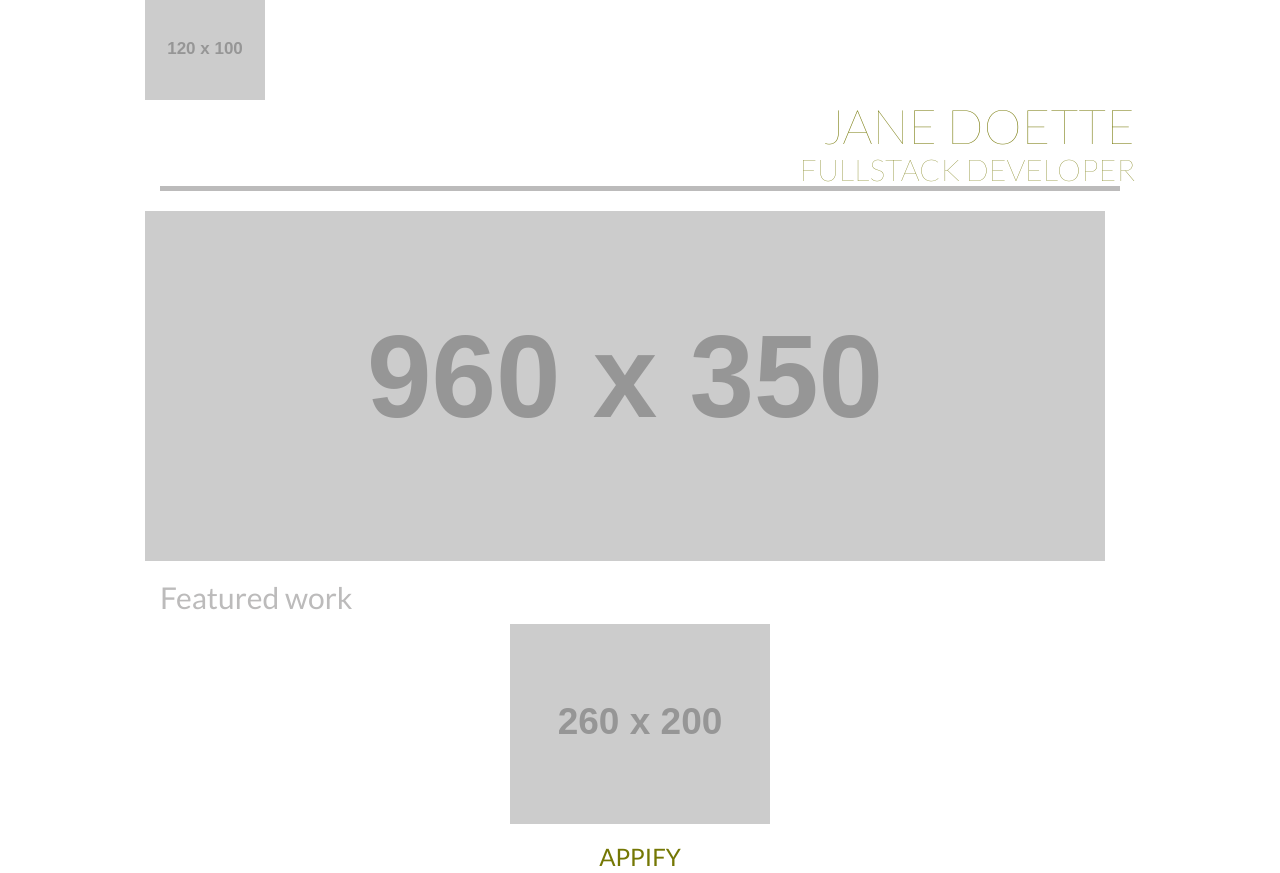
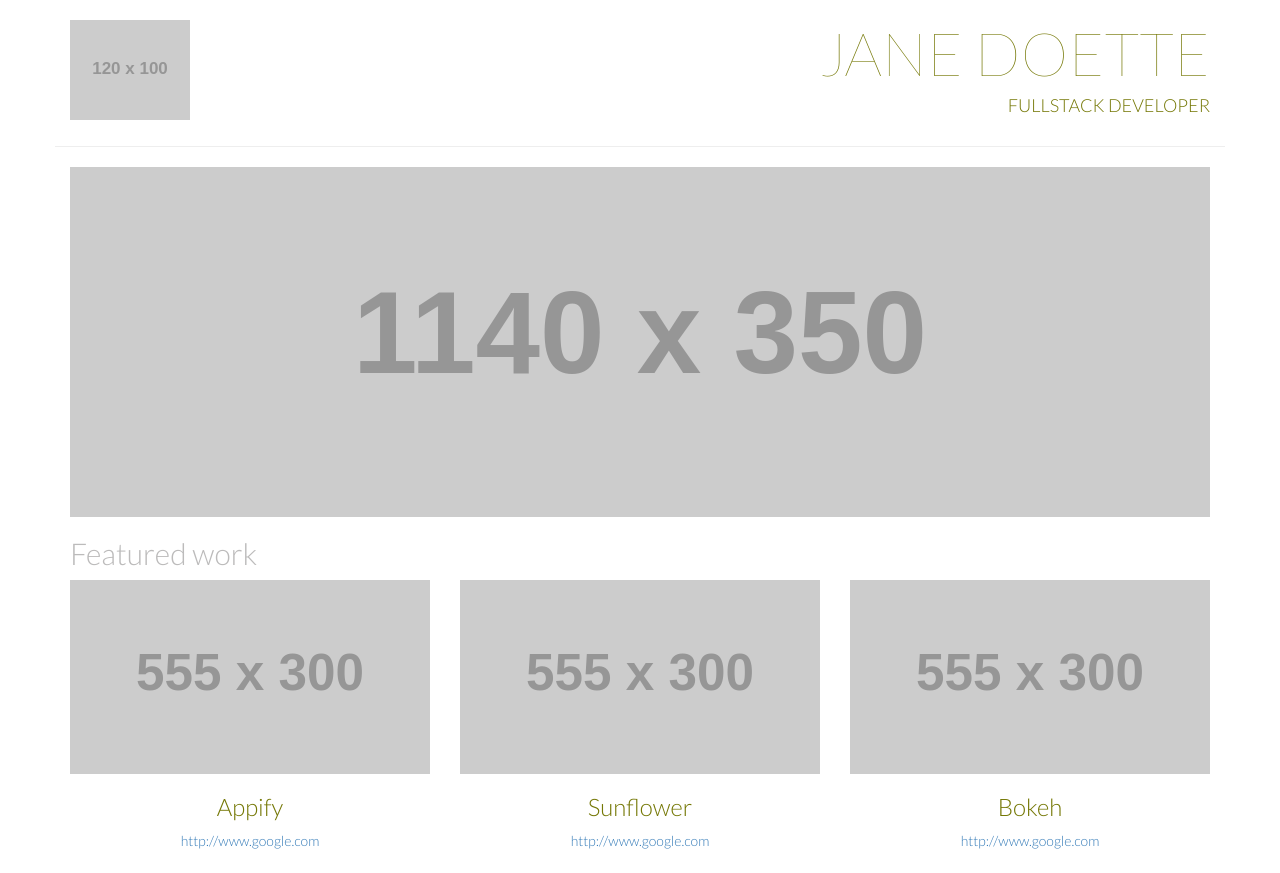
Before and after one commit to runar-rkmedia/portfolio, a plain HTML site: page test.html in a window 1280 px wide. Shown: the top 873 px of the page. After the commit the page ends 851 px from the top, so only its background shows below. Drawn offline with Linux system fonts and the light colour scheme; placeholder pictures from the web are drawn by us.

Commit message:
Build site using bootstrap.

```diff
--- /dev/null
+++ b/bootstrap/css/portfolio.css
@@ -0,0 +1,24 @@
+*{
+  font-family: 'Lato', sans-serif;
+  font-weight: 300;
+  color: #747704;
+}
+
+.text-muted{
+  color: #BCBBBB;
+}
+.text-thin{
+  font-weight: 100;
+}
+
+.title-logo{
+  margin-top: 20px;
+}
+
+.title-super{
+  font-size: 60px;
+}
+
+.top_hr{
+
+}
--- a/test.html
+++ b/test.html
@@ -1,48 +1,60 @@
 <!DOCTYPE html>
 <html>
-
 <head>
-    <!-- <link rel="stylesheet" href="//normalize-css.googlecode.com/svn/trunk/normalize.css"> -->
-    <link href="https://fonts.googleapis.com/css?family=Lato:100,400" rel="stylesheet">
+    <meta charset="utf-8">
+    <meta http-equiv="X-UA-Compatible" content="IE=edge">
+    <meta name="viewport" content="width=device-width, initial-scale=1">
+    <!-- The above 3 meta tags *must* come first in the head; any other head content must come *after* these tags -->
+    <!-- Fonts used -->
+    <link href="https://fonts.googleapis.com/css?family=Lato:100,300" rel="stylesheet">
+    <!-- Bootstrap -->
     <link rel="stylesheet" href="bootstrap/css/bootstrap.min.css">
-    <link rel="stylesheet" href="framework/css/portfolio.css">
+    <link rel="stylesheet" href="bootstrap/css/portfolio.css">
     <meta charset="utf-8">
     <title>Front-End Ninja</title>
 </head>
-
 <body>
-    <div class="grid">
-        <div class="header">
+    <div class="container">
         <div class="row">
-                <div class="col-3 logo">
-                    <img src="http://placehold.it/120x100" alt="logo">
+            <div class="col-xs-3">
+                <img class="title-logo" src="http://placehold.it/120x100" alt="logo">
             </div>
-                <col-9>
+            <div id="header" class="col-xs-9 text-right pull-right text-uppercase">
                 <!-- <h1>Runar Kristoffersen</h1> -->
-                    <h1>Jane Doette</h1>
-                    <h2 class="description">Fullstack Developer</h2>
-                </col-9>
+                <h1 class="text-thin title-super">Jane Doette</h1>
+                <h4 id="slogan">Fullstack Developer</h2>
             </div>
         </div>
-        <div class="row front"><img id="front-image" src="http://placehold.it/960x350" alt="metaimage"></div>
-        <div class="featured">
-            <h2>Featured work</h2>
         <div class="row">
-                <div class="col-3 featured-item">
-                    <img src="http://placehold.it/260x200" alt="Appify logo">
+          <col-md-12>
+            <hr class="top_hr">
+          </col-md-12>
+        </div>
+        <div class="row">
+            <div class="col-md-12">
+                <img id="front-image" class="img-responsive" src="http://placehold.it/1140x350" alt="metaimage">
+            </div>
+        </div>
+        <div class="row">
+            <div class="col-md-12">
+                <h2 class="text-muted">Featured work</h2>
+            </div>
+        </div>
+        <div class="row text-center">
+            <div class="col-md-4 featured-item text-center">
+                <img class="img-responsive" src="http://placehold.it/555x300" alt="Appify logo">
                 <h3>Appify</h3>
                 <a href="http://www.google.com">http://www.google.com</a>
             </div>
-                <div class="col-3 featured-item">
-                    <img src="http://placehold.it/260x200" alt="Sunflower logo">
+            <div class="col-md-4 featured-item text-center">
+                <img class="img-responsive" src="http://placehold.it/555x300" alt="Sunflower logo">
                 <h3>Sunflower</h3>
                 <a href="http://www.google.com">http://www.google.com</a>
             </div>
-                <div class="col-3 featured-item">
-                    <img src="http://placehold.it/260x200" alt="Bokeh logo">
+            <div class="col-md-4 featured-item text-center">
+                <img class="img-responsive" src="http://placehold.it/555x300" alt="Bokeh logo">
                 <h3>Bokeh</h3>
                 <a href="http://www.google.com">http://www.google.com</a>
-                </div>
             </div>
         </div>
     </div>
```
Also changed, not shown: README.md. Lines whose indentation alone changed are shown as unchanged.
